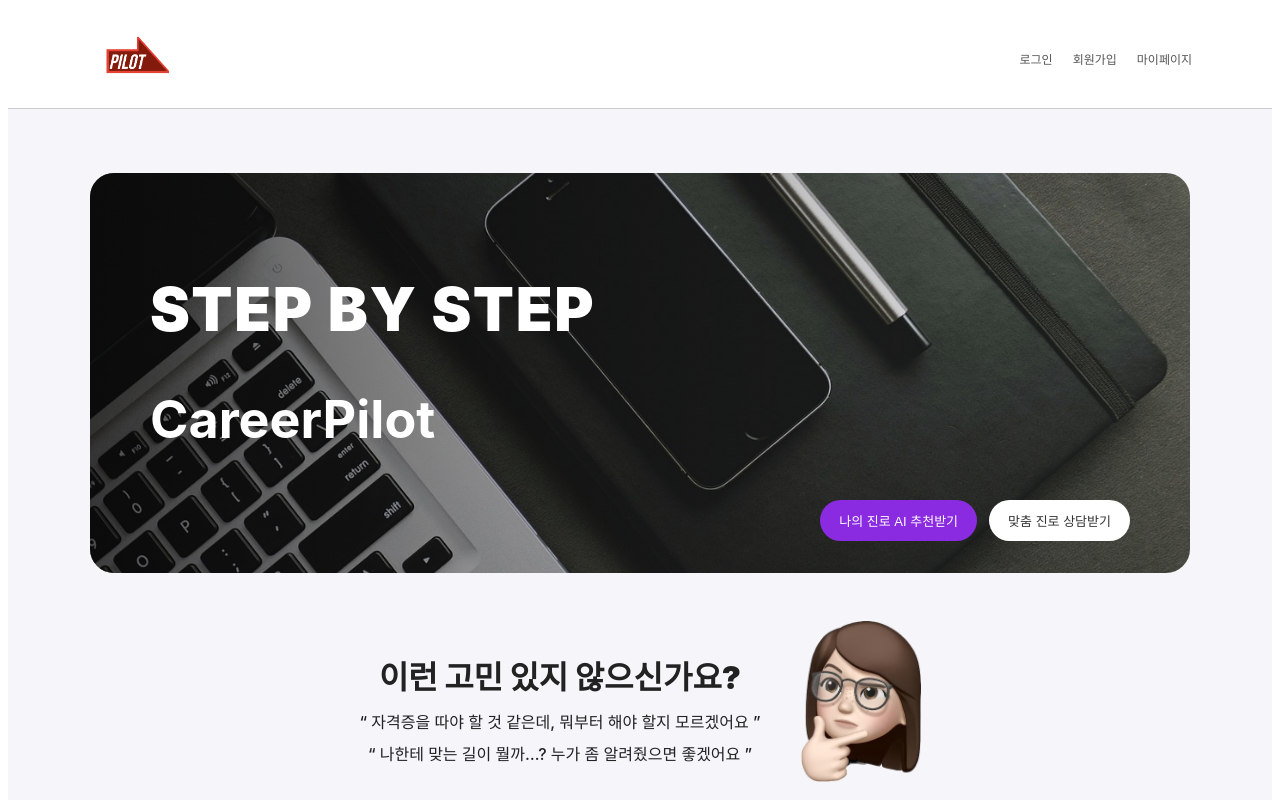
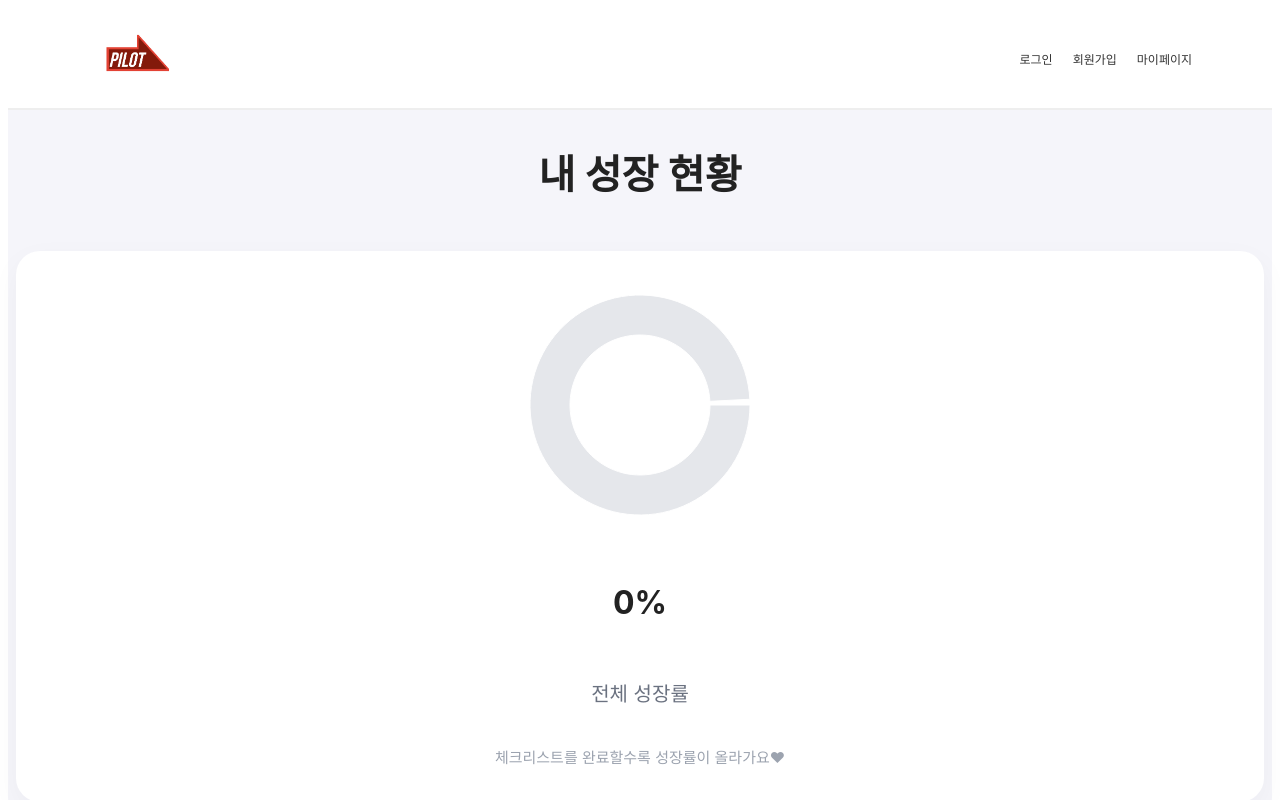
Before and after one commit to career-pilot-team/CareerPilot-, a React app: page /growth in a window 1280 px wide. Shown: the top 800 px of the page. Built offline with nearby package versions, Linux system fonts and the light colour scheme; the HTML template or start-up script is replaced by a standard one.

Commit message:
라우팅 설정

```diff
--- a/package.json
+++ b/package.json
@@ -12,6 +12,7 @@
   "dependencies": {
     "react": "^19.1.1",
     "react-dom": "^19.1.1",
+    "react-router-dom": "^7.9.6",
     "recharts": "^3.5.1"
   },
   "devDependencies": {
--- a/src/App.jsx
+++ b/src/App.jsx
@@ -4,9 +4,24 @@
 import MainPage from "./components/MainPage";
 import MyPage from "./components/MyPage";
 import Feature2Page from "./components/Feature2Page";
+import { BrowserRouter as Router, Routes, Route } from "react-router-dom";
 
 function App() {
-  return <MainPage />;
+  return (
+    <Router>
+      <Routes>
+        {/*메인페이지 랜딩*/}
+        <Route path="/" element={<MainPage />} />
+
+        {/*나머지 페이지들*/}
+        <Route path="/login" element={<LoginPage />} />
+        <Route path="/register" element={<RegisterPage />} />
+        <Route path="/mypage" element={<MyPage />} />
+        <Route path="/growth" element={<Feature2Page />} />
+
+      </Routes>
+    </Router>
+  )
 }
 
 export default App;
--- a/src/components/Feature2Page.css
+++ b/src/components/Feature2Page.css
@@ -19,6 +19,10 @@
 
 .feature2-logo {
   width: 100px;
+}
+
+.logo-link {
+  display: inline-block; /* 클릭 영역이 로고 크기랑 딱 맞게 */
 }
 
 
--- a/src/components/Feature2Page.jsx
+++ b/src/components/Feature2Page.jsx
@@ -3,6 +3,7 @@
 import "./Feature2Page.css";
 // import feature2Img from "../assets/feature2Img.png";
 import logo from "../assets/logo.png";
+import { Link } from "react-router-dom";
 
 const INITIAL_TRACKS = [
   {
@@ -104,11 +105,13 @@
       <div className="feature2-container">
 
             <header className="header">
+              <Link to="/" className="logo-link">
                  <img src={logo} alt="logo" className="feature2-logo" />
+                 </Link>
                      <nav className="nav-links">
-                          <a href="#">로그인</a>
-                          <a href="#">회원가입</a>
-                       <a href="#">마이페이지</a>
+                          <Link to="/login">로그인</Link>
+                          <Link to="/register">회원가입</Link>
+                          <Link to="/mypage">마이페이지</Link>
                  </nav>
            </header>
 
--- a/src/components/LoginPage.css
+++ b/src/components/LoginPage.css
@@ -55,6 +55,11 @@
 .logo {
   width: 100px;
 }
+
+.logo-link {
+  display: inline-block; /* 클릭 영역이 로고 크기랑 딱 맞게 */
+}
+
 
 .nav-links a {
   margin-left: 20px;
--- a/src/components/LoginPage.jsx
+++ b/src/components/LoginPage.jsx
@@ -1,16 +1,20 @@
 import React from "react";
 import "./LoginPage.css";
 import logo from "../assets/logo.png";
+import { Link } from "react-router-dom";
 
 const LoginPage = () => {
   return (
     <div className="login-container">
       <header className="header">
+        <Link to="/" className="logo-link">
         <img src={logo} alt="logo" className="logo" />
+        </Link>
+
         <nav className="nav-links">
-          <a href="#">로그인</a>
-          <a href="#">회원가입</a>
-          <a href="#">마이페이지</a>
+          <Link to="/login">로그인</Link>
+          <Link to="/register">회원가입</Link>
+          <Link to="/mypage">마이페이지</Link>
         </nav>
       </header>
 
--- a/src/components/MainPage.css
+++ b/src/components/MainPage.css
@@ -29,6 +29,11 @@
 
   width: 100px;
 }
+
+.logo-link {
+  display: inline-block; /* 클릭 영역이 로고 크기랑 딱 맞게 */
+}
+
 
 
 .main-nav-links a {
@@ -228,6 +233,11 @@
   transition: all 0.2s ease;
 }
 
+.feature-btn {
+  text-decoration: none;
+  display: inline-block;
+}
+
 .feature-btn:hover {
   background-color: #8a2be2;
   color: #ffffff;
--- a/src/components/MainPage.jsx
+++ b/src/components/MainPage.jsx
@@ -1,5 +1,6 @@
 import React from "react";
 import "./MainPage.css";
+import { Link } from "react-router-dom";
 
 import logo from "../assets/logo.png";
 import mainImg1 from "../assets/mainImg_1.jpg";
@@ -14,13 +15,15 @@
       {/* 상단 헤더 */}
       <header className="main-header">
         <div className="main-header-left">
+          <Link to="/" className="logo-link">
           <img src={logo} alt="CareerPilot 로고" className="main-logo" />
+          </Link>
           {/* <span className="main-logo-text">PILOT</span> */}
         </div>
         <nav className="main-nav-links">
-          <a href="/login">로그인</a>
-          <a href="/register">회원가입</a>
-          <a href="/mypage">마이페이지</a>
+          <Link to ="/login">로그인</Link>
+          <Link to="/register">회원가입</Link>
+          <Link to="/mypage">마이페이지</Link>
         </nav>
       </header>
 
@@ -84,7 +87,8 @@
             <h3 className="feature-title">
               단계별 학습 경로 &amp; 성장 트래커
             </h3>
-            <button className="feature-btn">학습 여정 시작하기</button>
+            <Link to="/growth" className="feature-btn">학습 여정 시작하기
+          </Link>
           </div>
         </article>
 
--- a/src/components/MyPage.css
+++ b/src/components/MyPage.css
@@ -52,6 +52,11 @@
 .logo {
   width: 100px;
 }
+
+.logo-link {
+  display: inline-block; /* 클릭 영역이 로고 크기랑 딱 맞게 */
+}
+
 
 .nav-links a {
   margin-left: 20px;
--- a/src/components/MyPage.jsx
+++ b/src/components/MyPage.jsx
@@ -1,17 +1,20 @@
 import React from "react";
 import "./MyPage.css";
 import logo from "../assets/logo.png";
+import { Link } from "react-router-dom";
 
 const MyPage = () => {
   return (
     <div className="mypage-container">
       {/* 상단 헤더 */}
           <header className="header">
+            <Link to="/" className="logo-link">
               <img src={logo} alt="logo" className="logo" />
+              </Link>
               <nav className="nav-links">
-                <a href="#">로그인</a>
-                <a href="#">회원가입</a>
-                <a href="#">마이페이지</a>
+                <Link to="/login">로그인</Link>
+                <Link to="/register">회원가입</Link>
+                <Link to="/mypage">마이페이지</Link>
               </nav>
             </header>
 
--- a/src/components/RegisterPage.css
+++ b/src/components/RegisterPage.css
@@ -19,6 +19,11 @@
 .logo {
   width: 100px;
 }
+
+.logo-link {
+  display: inline-block; /* 클릭 영역이 로고 크기랑 딱 맞게 */
+}
+
 
 .nav-links a {
   margin-left: 20px;
--- a/src/components/RegisterPage.jsx
+++ b/src/components/RegisterPage.jsx
@@ -1,16 +1,19 @@
 import React from "react";
 import "./RegisterPage.css";
 import logo from "../assets/logo.png";
+import { Link } from "react-router-dom";
 
 const RegisterPage = () => {
   return (
     <>
     <header className="header">
+      <Link to="/" className="logo-link">
         <img src={logo} alt="logo" className="logo" />
+        </Link>
         <nav className="nav-links">
-          <a href="#">로그인</a>
-          <a href="#">회원가입</a>
-          <a href="#">마이페이지</a>
+          <Link to="/login">로그인</Link>
+          <Link to="/register">회원가입</Link>
+          <Link to="/mypage">마이페이지</Link>
         </nav>
       </header>
 
```
Also changed, not shown: 1 other file (tests, documents, lock files or other folders).
